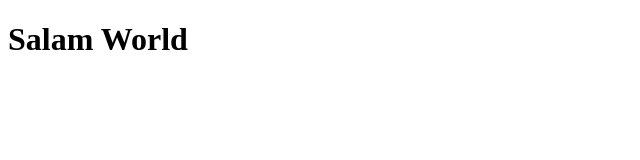
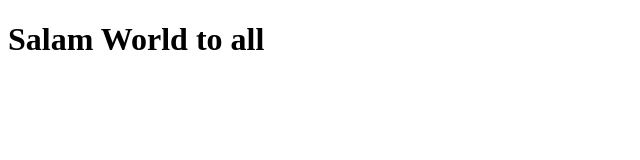
Before and after one commit to SaniaKhan159/sample, a plain HTML site: page index.html in a window 1280 px wide. Shown: the whole page, without its empty margins (0-640 px from the left). Drawn offline with Linux system fonts and the light colour scheme.

Commit message:
updated index.html

```diff
--- a/index.html
+++ b/index.html
@@ -6,6 +6,6 @@
     <title>Sample</title>
 </head>
 <body>
-    <h1>Salam World</h1>
+    <h1>Salam World to all</h1>
 </body>
 </html>
```
